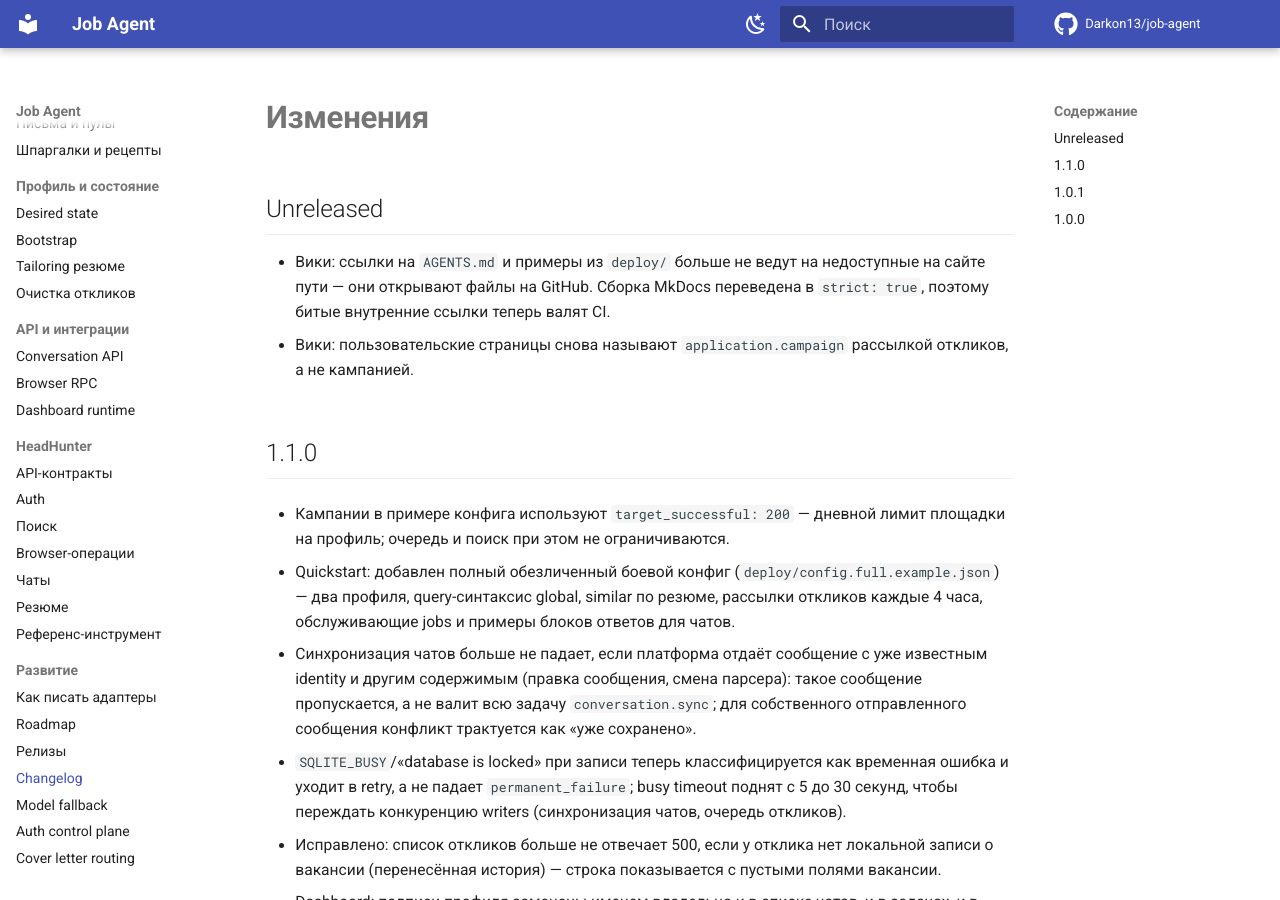
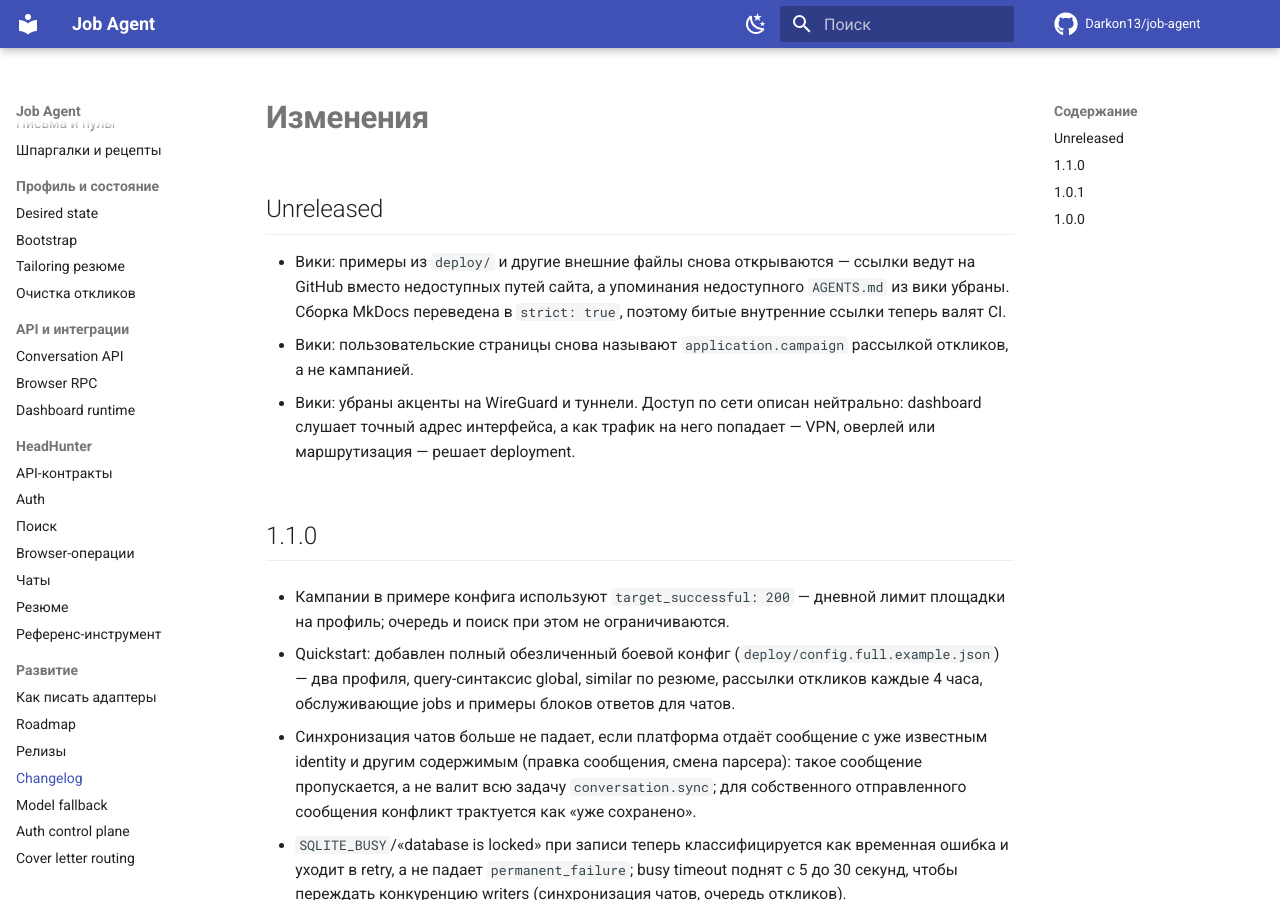
Before and after one commit to Darkon13/job-agent, an MkDocs documentation site: the page built from docs/changelog.md, in a window 1280 px wide and 900 px high. Built offline with MkDocs 1.6.1 and Material for MkDocs 9.7.7, drawn with Linux system fonts in a browser that asks for light colours; comment, search, counter and statistics services are not loaded.

Commit message:
docs: drop unavailable AGENTS.md references and the VPN wording
AGENTS.md is not committed to the repository, so the wiki cannot link
to it; remove the references. Describe dashboard network access
generically: bind the exact address of a private interface and leave
traffic routing to the deployment environment.

```diff
--- a/docs/changelog.md
+++ b/docs/changelog.md
@@ -2,11 +2,15 @@
 
 ## Unreleased
 
-- Вики: ссылки на `AGENTS.md` и примеры из `deploy/` больше не ведут на
-  недоступные на сайте пути — они открывают файлы на GitHub. Сборка MkDocs
-  переведена в `strict: true`, поэтому битые внутренние ссылки теперь валят CI.
+- Вики: примеры из `deploy/` и другие внешние файлы снова открываются —
+  ссылки ведут на GitHub вместо недоступных путей сайта, а упоминания
+  недоступного `AGENTS.md` из вики убраны. Сборка MkDocs переведена в
+  `strict: true`, поэтому битые внутренние ссылки теперь валят CI.
 - Вики: пользовательские страницы снова называют `application.campaign`
   рассылкой откликов, а не кампанией.
+- Вики: убраны акценты на WireGuard и туннели. Доступ по сети описан
+  нейтрально: dashboard слушает точный адрес интерфейса, а как трафик на него
+  попадает — VPN, оверлей или маршрутизация — решает deployment.
 
 ## 1.1.0
 
```
Also changed, not shown: docs/dashboard-runtime.md (+5 -5 lines), docs/features.md (+4 -4 lines), docs/quickstart.md (+1 -2 lines), docs/reference/configuration/server.md (+1 -1 lines), docs/writing-adapters.md (+3 -3 lines).
